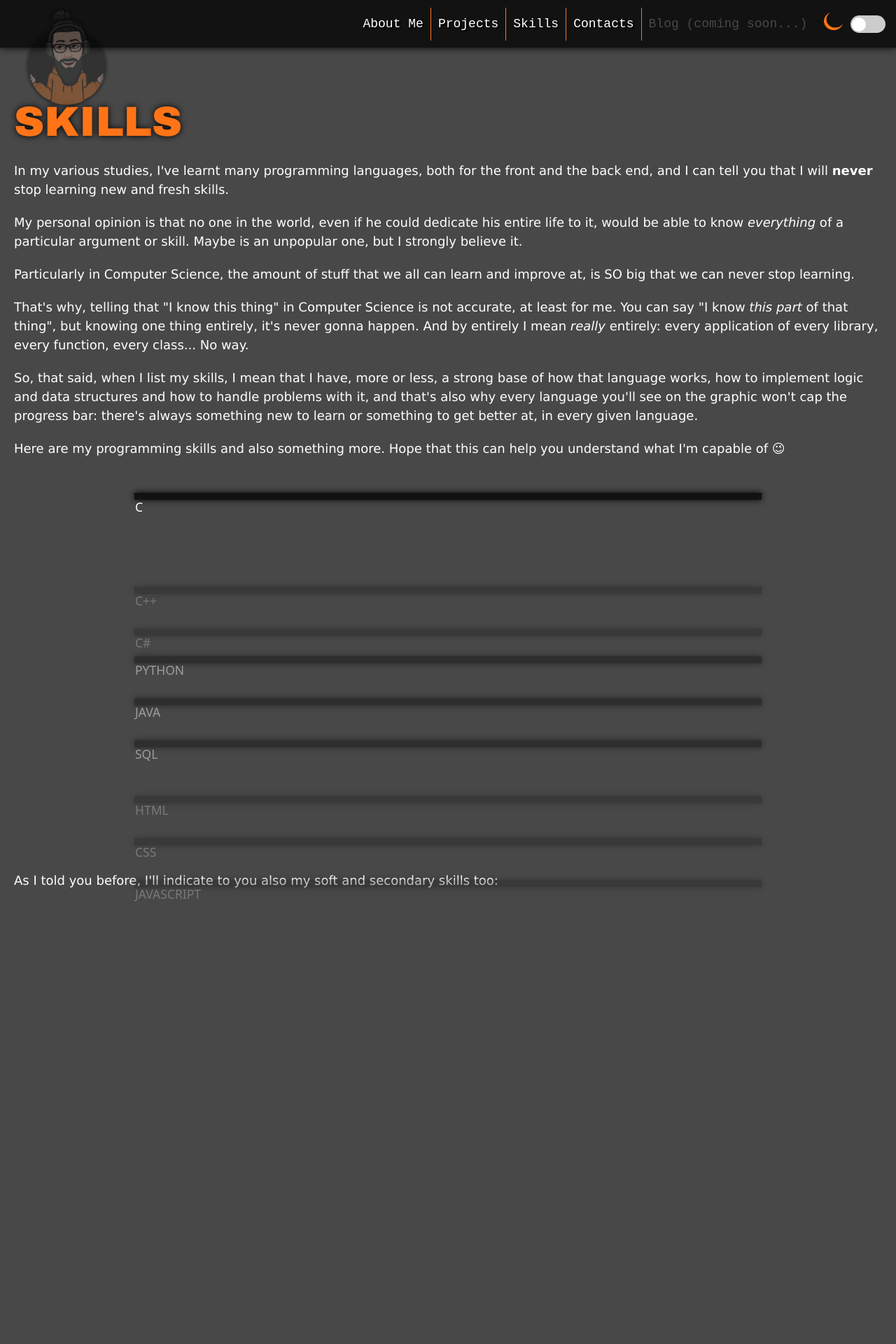
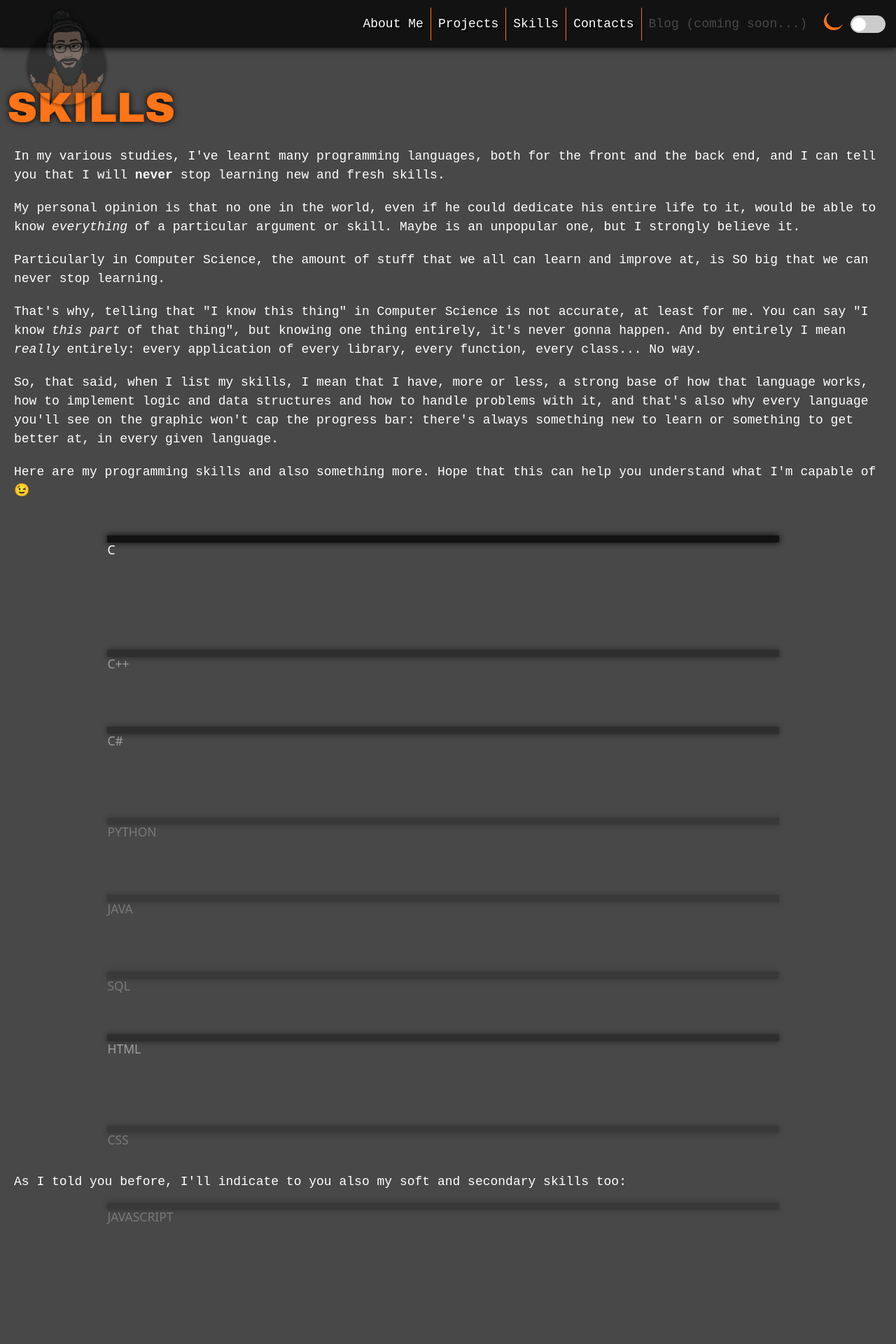
Before and after one commit to Rhokthar/CS50-Final-Project, a Flask app: page /skills in a window 1280 px wide. Shown: the top 1920 px of the page at 70% size. Run offline with Flask 2, Linux system fonts and the light colour scheme; some libraries are stand-ins or nearby versions.

Commit message:
Starting fixing skills classes

```diff
--- a/project/static/main-rules.css
+++ b/project/static/main-rules.css
@@ -2,6 +2,18 @@
 :root {
     --window-max-width: 1440px;
 }
+
+/* BLOCK RELATED RULES STARTS */
+.block-container {
+    display: block;
+}
+.inline-container {
+    display: inline;
+}
+.inline-block-container {
+    display: inline-block;
+}
+/* BLOCK RELATED RULES ENDS */
 
 /* BORDER RELATED RULES STARTS */
 .border-rounded {
@@ -24,6 +36,7 @@
     display: visible;
 }
 /* BOXING RELATED RULES ENDS */
+
 
 /* FLEX-BOX RELATED RULES STARTS*/
 .flex-container {
@@ -68,8 +81,67 @@
 .align-end {
     align-items: flex-end;
 }
-/* SPACE RELATED RULES ENDS */
+/* FLEX- BOX RELATED RULES ENDS */
 
+/* SIZE RULES STARTS */
+/* WIDTHS */
+.width-100 {
+    width: 100%;
+}
+.width-80 {
+    width: 80%;
+}
+.width-75 {
+    width: 75%;
+}
+.width-66 {
+    width: 66.666%;
+}
+.width-50 {
+    width: 50%;
+}
+.width-33 {
+    width: 33.333%;
+}
+.width-25 {
+    width: 25%;
+}
+.width-20 {
+    width: 20%;
+}
+.width-16 {
+    width: 16.666%;
+}
+/* END WIDTHS */
+/* HEIGHTS */
+.height-100 {
+    height: 100%;
+}
+.height-80 {
+    height: 80%;
+}
+.height-75 {
+    height: 75%;
+}
+.height-66 {
+    height: 66.666%;
+}
+.height-50 {
+    height: 50%;
+}
+.height-33 {
+    height: 33.333%;
+}
+.height-25 {
+    height: 25%;
+}
+.height-20 {
+    height: 20%;
+}
+.height-16 {
+    height: 16.666%;
+}
+/* SIZE RULES ENDS */
 /* SPACING RELATED RULES STARTS*/
 /* PADDING */
 /* XS -> 1rem */
--- a/project/static/style.css
+++ b/project/static/style.css
@@ -562,14 +562,13 @@ button.btn:hover {
     font-family: Verdana, Geneva, Tahoma, sans-serif;
     font-size: 1.7rem;
 }
-.special_text_2.about_me,
-.special_text_2.skills {
+.special_text_2.about_me {
     margin-left: 2rem;
     margin-bottom: 1.5rem;
 }
 .secondary__text li {
     font-family: Verdana, Geneva, Tahoma, sans-serif;
-    font-size: 20px;
+    font-size: 2rem;
     list-style-type: circle;
     line-height: 2;
 }
@@ -620,39 +619,21 @@ button.btn:hover {
     flex: 1;
 }
 /* SKILLS PAGE */
-.section_container.skills {
-    display: flex;
-    flex-direction: column;
-}
-.main__text.skills {
-    margin-bottom: 5rem;
-}
-.progress__wrapper {
-    /* border: 1px solid green; */
-    display: flex;
-    width: 100%;
-    justify-content: center;
-    flex-direction: row;
-    flex-wrap: wrap;
-    gap: 5rem;
+#skill-progress-bars {
+    gap: 10rem;
 }
 .skill {
-    /* border: 1px solid blue; */
-    height: 10px;
-    max-width: 70%;
-    flex: 100%;
     background-color: var(--bg-dark-theme-hardest);
+    box-shadow: 0 0 10px var(--shadow-color);
+    height: 1rem;
     position: relative;
     padding: 1px;
-    box-shadow: 0 0 10px var(--shadow-color);
 }
 .skill h3 {
     position: absolute;
     top: 100%;
 }
 .skill > span {
-    display: block;
-    height: 100%;
     background-color: var(--main-text-dark-theme);
     position: relative;
     transition: 0.3s;
@@ -662,39 +643,39 @@ button.btn:hover {
 }
 .skill #sb_html {
     /* HTML (80%) */
-    width: 80%;
+    max-width: 80%;
 }
 .skill #sb_css {
     /* CSS (60%) */
-    width: 60%;
+    max-width: 60%;
 }
 .skill #sb_js {
     /* JAVASCRIPT (35%) */
-    width: 35%;
+    max-width: 35%;
 }
 .skill #sb_py {
     /* PYTHON (85%) */
-    width: 85%;
+    max-width: 85%;
 }
 .skill #sb_c {
     /* C (95%) */
-    width: 95%;
+    max-width: 95%;
 }
 .skill #sb_cpp {
     /* C++ (10%) */
-    width: 10%;
+    max-width: 10%;
 }
 .skill #sb_csharp {
     /* C# (50%) */
-    width: 50%;
+    max-width: 50%;
 }
 .skill #sb_java {
     /* JAVA (5%) */
-    width: 5%;
+    max-width: 5%;
 }
 .skill #sb_sql {
     /* SQL (70%) */
-    width: 70%;
+    max-width: 70%;
 }
 .side_skills_wrapper,
 .wannaknow_skills {
@@ -1042,63 +1023,6 @@ input:focus + .slider {
     text-shadow: 0 0 10px var(--shadow-color);
 }
 /* END COLORS*/
-/* WIDTHS */
-.width-100 {
-    width: 100%;
-}
-.width-80 {
-    width: 80%;
-}
-.width-75 {
-    width: 75%;
-}
-.width-66 {
-    width: 66.666%;
-}
-.width-50 {
-    width: 50%;
-}
-.width-33 {
-    width: 33.333%;
-}
-.width-25 {
-    width: 25%;
-}
-.width-20 {
-    width: 20%;
-}
-.width-16 {
-    width: 16.666%;
-}
-/* END WIDTHS */
-/* HEIGHTS */
-.height-80 {
-    height: 80%;
-}
-.height-75 {
-    height: 75%;
-}
-.height-66 {
-    height: 66.666%;
-}
-.height-50 {
-    height: 50%;
-}
-.height-33 {
-    height: 33.333%;
-}
-.height-25 {
-    height: 25%;
-}
-.height-20 {
-    height: 20%;
-}
-.height-16 {
-    height: 16.666%;
-}
-.flex-container {
-    display: flex;
-}
 /* KeyFrames */
 /* IMG Bounce */
 @keyframes bounce {
--- a/project/templates/skills.html
+++ b/project/templates/skills.html
@@ -12,14 +12,14 @@ Skills
 <!-- SECTION START -->
 <section class="page_section">
     <!-- SECTION CONTAINER START -->
-    <div class="section_container skills">
+    <div class="flex-container vertical-row boxed-container margin-left-auto margin-right-auto padding-top-m">
         <!-- TEXT CONTAINER START -->
         <div class="text_container">
             <!-- START MAIN__TEXT SKILLS  -->
-            <div class="main__text skills">
+            <div class="main__text margin-bottom-m">
                 <!-- TITLE -->
                 <h2>
-                    <div class="special_text_2 skills">
+                    <div class="special_text_2 margin-left-s margin-bottom-s">
                         <span>S</span>
                         <span>K</span>
                         <span>I</span>
@@ -37,46 +37,52 @@ Skills
                 <p>Here are my programming skills and also something more. Hope that this can help you understand what I'm capable of 😉</p>
                 <!-- END DESCRIPTION -->
             </div> <!-- END MAIN__TEXT SKILLS -->
-            <div class="progress__wrapper">
-                <div class="skill" id="sb_c_bar">
+            <!-- PROGRESS__BARS -->
+            <div class="flex-container row flex-wrap justify-center width-100" id="skill-progress-bars">
+                <div class="skill width-75" id="sb_c_bar">
                     <h3>C</h3>
-                    <span class="skill_bar" id="sb_c"></span><!-- C (95%) -->
+                    <span class="skill-bar flex-container height-100 width-100" id="sb_c"></span> <!-- C (95%) -->
                 </div>
-                <div class="skill">
+                <div class="skill width-75">
                     <h3>C++</h3>
-                     <span class="skill_bar" id="sb_cpp"></span> <!-- C++ (10%) -->
+                     <span class="skill-bar flex-container height-100 width-100" id="sb_cpp"></span> <!-- C++ (10%) -->
                  </div>
-                 <div class="skill">
+                 <div class="skill width-75">
                      <h3>C#</h3>
-                     <span class="skill_bar" id="sb_csharp"></span><!-- C# (50%) -->
+                     <span class="skill-bar flex-container height-100 width-100" id="sb_csharp"></span><!-- C# (50%) -->
                  </div>
-                <div class="skill">
+                <div class="skill width-75">
                     <h3>PYTHON</h3>
-                    <span class="skill_bar" id="sb_py"></span><!-- PYTHON (85%) -->
+                    <span class="skill-bar flex-container height-100 width-100" id="sb_py"></span><!-- PYTHON (85%) -->
                 </div>
-                <div class="skill">
+                <div class="skill width-75">
                     <h3>JAVA</h3>
-                    <span class="skill_bar" id="sb_java"></span><!-- JAVA (5%) -->
+                    <span class="skill-bar flex-container height-100 width-100" id="sb_java"></span><!-- JAVA (5%) -->
                 </div>
-                <div class="skill">
+                <div class="skill width-75">
                     <h3>SQL</h3>
-                    <span class="skill_bar" id="sb_sql"></span><!-- SQL (70%) -->
+                    <span class="skill-bar flex-container height-100 width-100" id="sb_sql"></span><!-- SQL (70%) -->
                 </div>
-                <div class="skill">
+                <div class="skill width-75">
                     <h3>HTML</h3>
-                    <span class="skill_bar" id="sb_html"></span> <!-- HTML (80%)-->
+                    <span class="skill-bar flex-container height-100 width-100" id="sb_html"></span> <!-- HTML (80%)-->
                 </div>
-                <div class="skill">
+                <div class="skill width-75">
                     <h3>CSS</h3>
-                    <span class="skill_bar" id="sb_css"></span><!-- CSS (60%) -->
+                    <span class="skill-bar flex-container height-100 width-100" id="sb_css"></span><!-- CSS (60%) -->
                 </div>
-                <div class="skill">
+                <div class="skill width-75">
                     <h3>JAVASCRIPT</h3>
-                    <span class="skill_bar" id="sb_js"></span><!-- JAVASCRIPT (35%) -->
+                    <span class="skill-bar flex-container height-100 width-100" id="sb_js"></span><!-- JAVASCRIPT (35%) -->
                 </div>
             </div> <!-- END PROGRESS WRAPPER -->
-            <p style="margin-top: 5rem;">As I told you before, I'll indicate to you also my soft and secondary skills too:</p>
+
+            <p class="margin-top-m paragraph">As I told you before, I'll indicate to you also my soft and secondary skills too:</p>
+
+            <!-- TODO: FROM NOW ON FIX CLASSES -->
+            <!-- SIDE SKILLS WRAPPER STARTS -->
             <div class="side_skills_wrapper">
+                <!-- SOFT SKILLS STARTS -->
                 <div class="soft_skills">
                     <h3>Soft Skills</h3>
                     <ul>
@@ -142,10 +148,10 @@ Skills
         // Animation After Load
         window.addEventListener("load", () => {
             let skillsTimeLine = gsap.timeline();
-            let skillsHeroArray = document.querySelectorAll(".main__text.skills > p")
+            let skillsHeroArray = document.querySelectorAll(".main__text > p")
 
             // Title Animation
-            skillsTimeLine.from(".special_text_2.skills", {
+            skillsTimeLine.from(".special_text_2", {
                 delay: 0.5,
                 opacity: 0,
                 stagger: 1,
@@ -187,7 +193,7 @@ Skills
         });
 
         // Bars Animation
-        let barsArray = document.querySelectorAll(".skill_bar");
+        let barsArray = document.querySelectorAll(".skill-bar");
         let barsContainerArray = document.querySelectorAll(".skill");
 
         // Animating Container of the Bar
```
